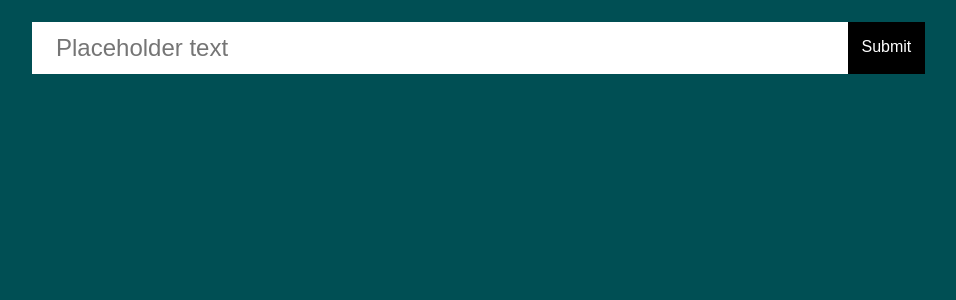
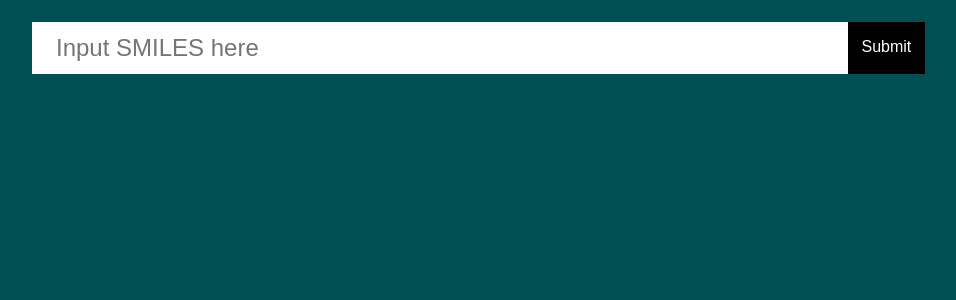
Before and after one commit to mbluestone/SideEffectsMayInclude, a Flask app: page / in a window 1280 px wide. Shown: the part 98-398 px from the top of the page, without its empty margins (128-1084 px from the left). Run offline with Flask 2, Linux system fonts and the light colour scheme; some libraries are stand-ins or nearby versions.

Commit message:
modify text input placeholder

```diff
--- a/flaskapp/flask_code/templates/index.html
+++ b/flaskapp/flask_code/templates/index.html
@@ -21,7 +21,7 @@
 
         {% block content %}
         <form method="get" action="/go">
-            <input type="text" name="query" placeholder="Placeholder text">
+            <input type="text" name="query" placeholder="Input SMILES here">
             <button type="submit" name="push">Submit</button>
         </form>
         {% endblock %}
```
